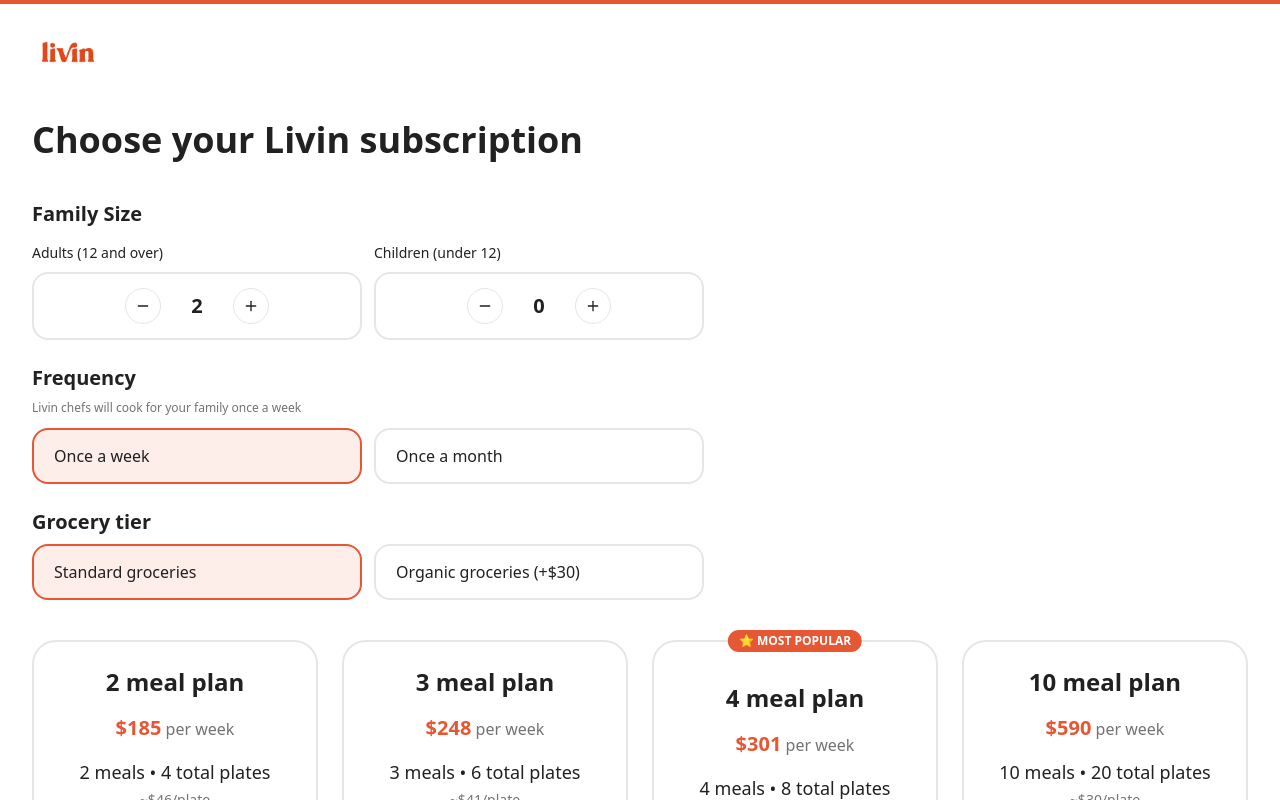
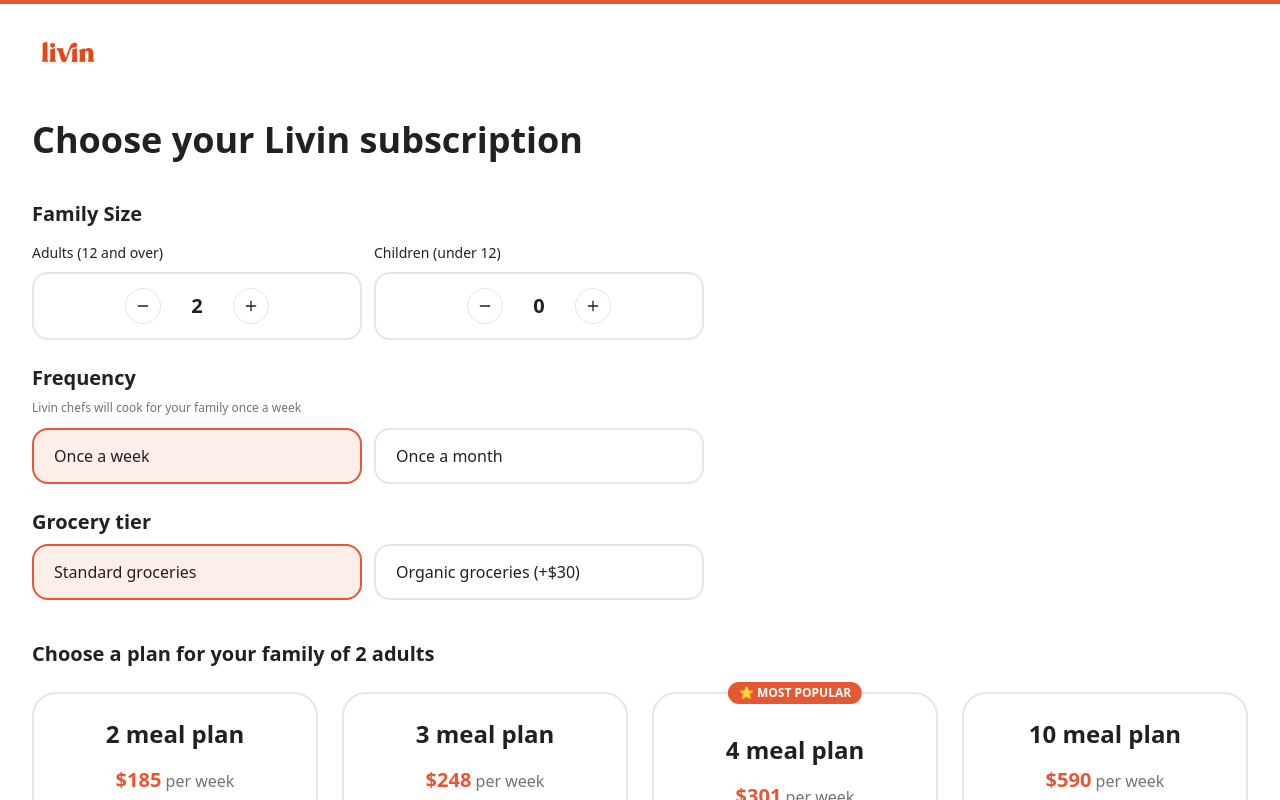
Before and after one commit to kene-ai/livin-landing, a React (Vite) app: page /onboarding/step-15 in a window 1280 px wide. Shown: the top 800 px of the page. Built offline with nearby package versions, Linux system fonts and the light colour scheme; the HTML template or start-up script is replaced by a standard one.

Commit message:
feat: Add dynamic headline to onboarding step 15

```diff
--- a/src/pages/OnboardingStep15.tsx
+++ b/src/pages/OnboardingStep15.tsx
@@ -101,6 +101,15 @@ export default function OnboardingStep15() {
     }
   };
 
+  const getFamilyDescription = () => {
+    const adultText = numAdults === 1 ? "1 adult" : `${numAdults} adults`;
+    const childText = numChildren === 1 ? "1 child" : `${numChildren} children`;
+
+    if (numChildren === 0) {
+      return adultText;
+    }
+    return `${adultText} and ${childText}`;
+  };
 
   // Filter plans based on selected plates per serving
   const filteredPlans = plans.filter(plan => plan.plates >= platesPerServing);
@@ -248,6 +257,13 @@ export default function OnboardingStep15() {
             </div>
           </div>
 
+          {/* Family Plan Selection Headline */}
+          <div className="mb-6">
+            <h2 className="text-lg md:text-xl font-semibold text-foreground mb-3">
+              Choose a plan for your family of {getFamilyDescription()}
+            </h2>
+          </div>
+
           {/* Pricing Cards */}
           <div className="grid md:grid-cols-2 lg:grid-cols-4 gap-6 mb-8">
             {filteredPlans.map((plan) => (
```
